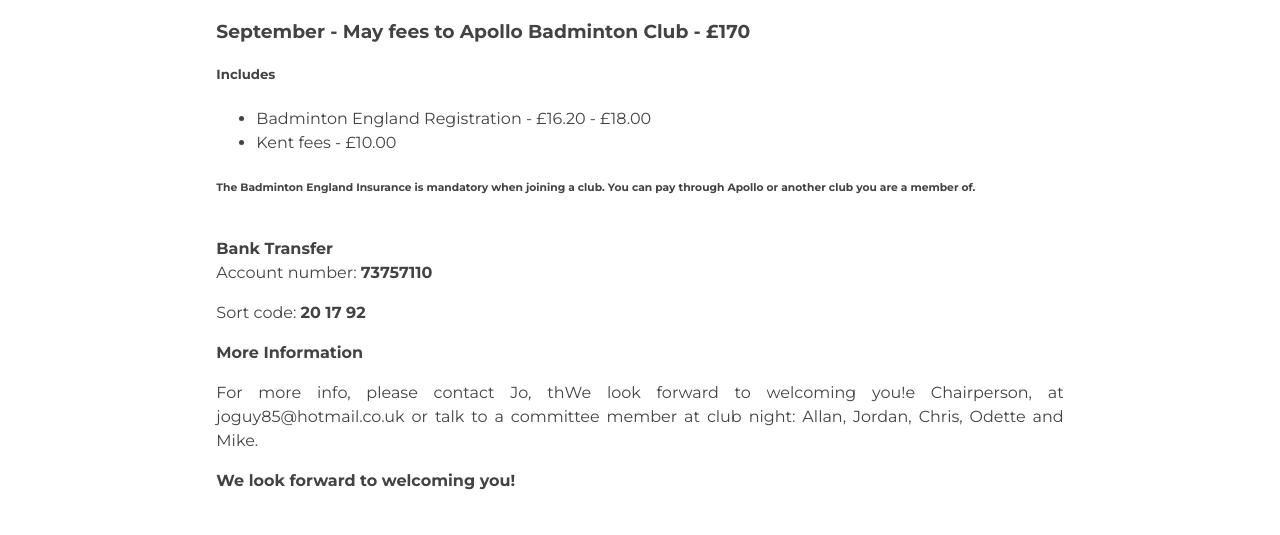
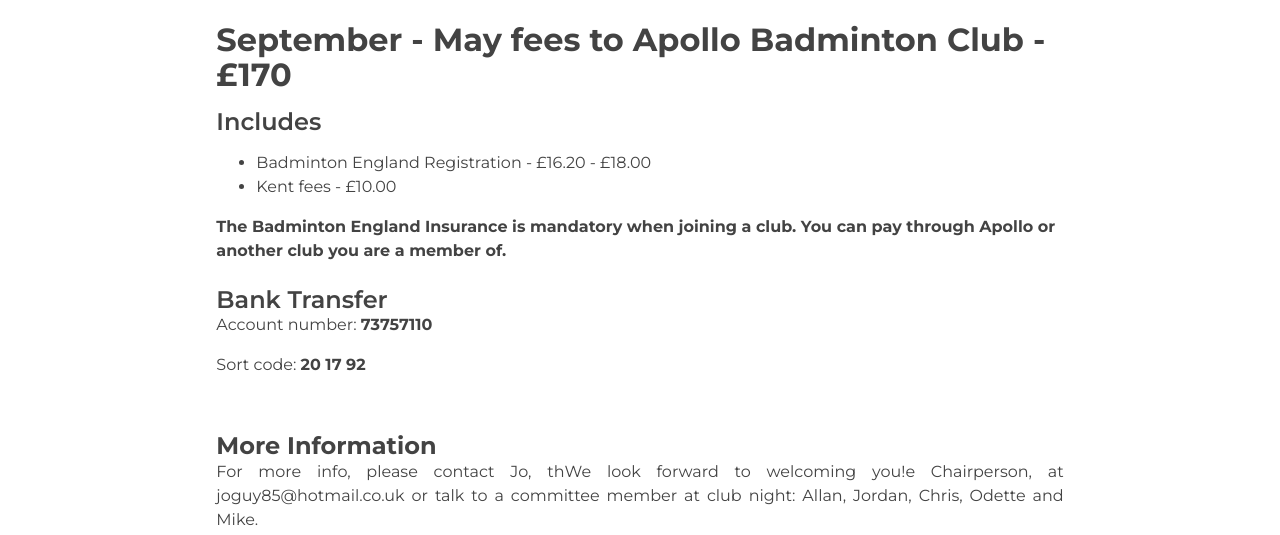
Before and after one commit to emily83/apollo-badminton, an Eleventy site: page src/articles/2026-09-09-membership-information-for-2026-2027-season.md in a window 1280 px wide. Shown: the part 507-1042 px from the top of the page. Built offline with nearby package versions, Linux system fonts and the light colour scheme; Eleventy itself is replaced by a stand-in of ours; files that its build step writes are made by us from their sources; files whose address does not match are found by name; a web font is replaced by a local one; what sharp would draw is missing.

Commit message:
Update Article “2026-09-09-membership-information-for-2026-2027-season”

```diff
--- a/src/articles/2026-09-09-membership-information-for-2026-2027-season.md
+++ b/src/articles/2026-09-09-membership-information-for-2026-2027-season.md
@@ -7,25 +7,27 @@ tags:
 image: /assets/media/new-season.png
 imageAlt: New season
 ---
-### September - May fees to Apollo Badminton Club - £170
+# September - May fees to Apollo Badminton Club - £170
 
-##### I﻿ncludes
+## I﻿ncludes
 
 * B﻿adminton England Registration - £16.20 - £18.00
 * K﻿ent fees - £10.00
 
-###### The Badminton England Insurance is mandatory when joining a club. You can pay through Apollo or another club you are a member of. <br><br>
+#### The Badminton England Insurance is mandatory when joining a club. You can pay through Apollo or another club you are a member of. <br><br>
 
-#### B﻿ank Transfer
+## B﻿ank Transfer
 
 A﻿ccount number: **73757110**
 
 S﻿ort code: **20 17 92**
 
+**<br>**
 
-
-**M﻿ore Information**
+## **M﻿ore Information**
 
 F﻿or more info, please contact Jo, thW﻿e look forward to welcoming you!e Chairperson, at joguy85@hotmail.co.uk or talk to a committee member at club night: Allan, Jordan, Chris, Odette and Mike.
 
+**<br>**
+
 **W﻿e look forward to welcoming you!**
```
